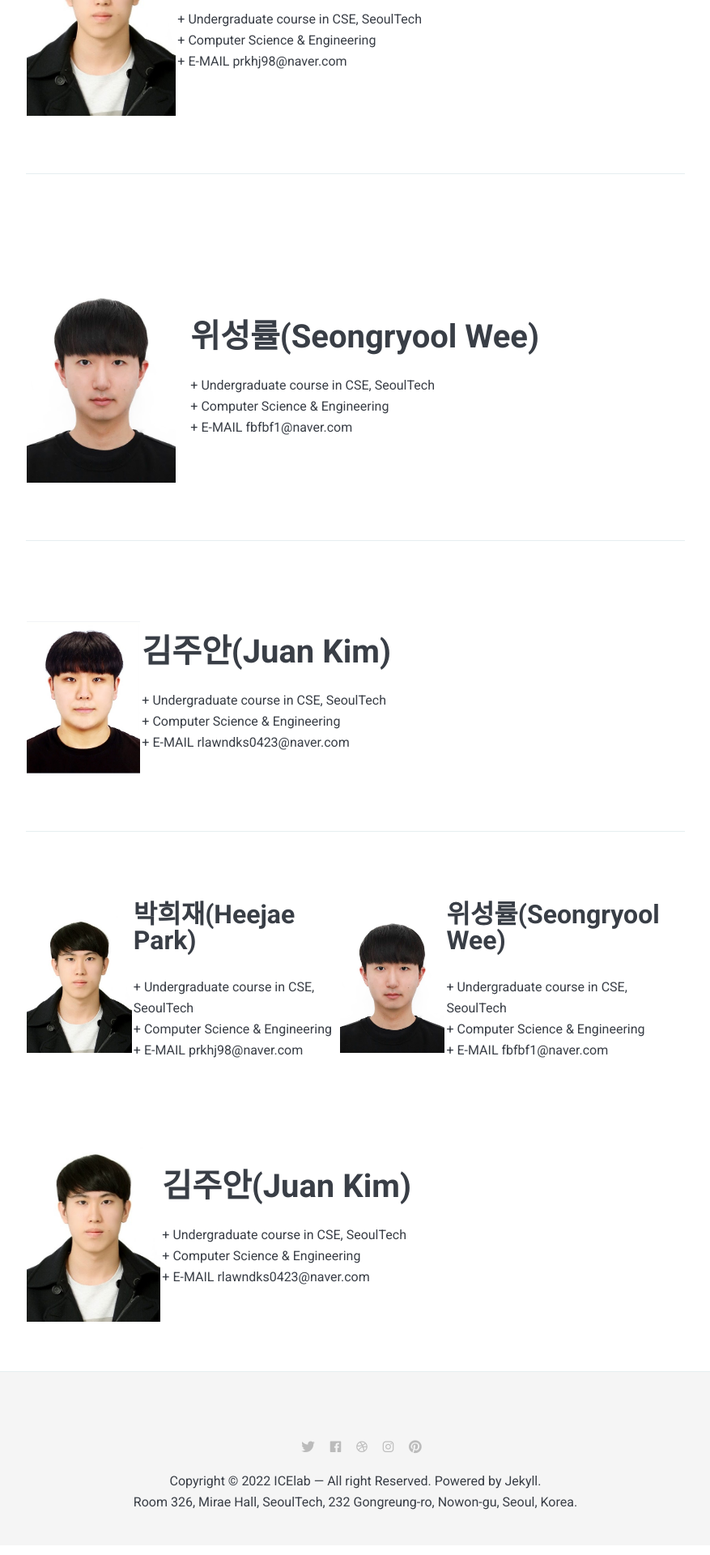
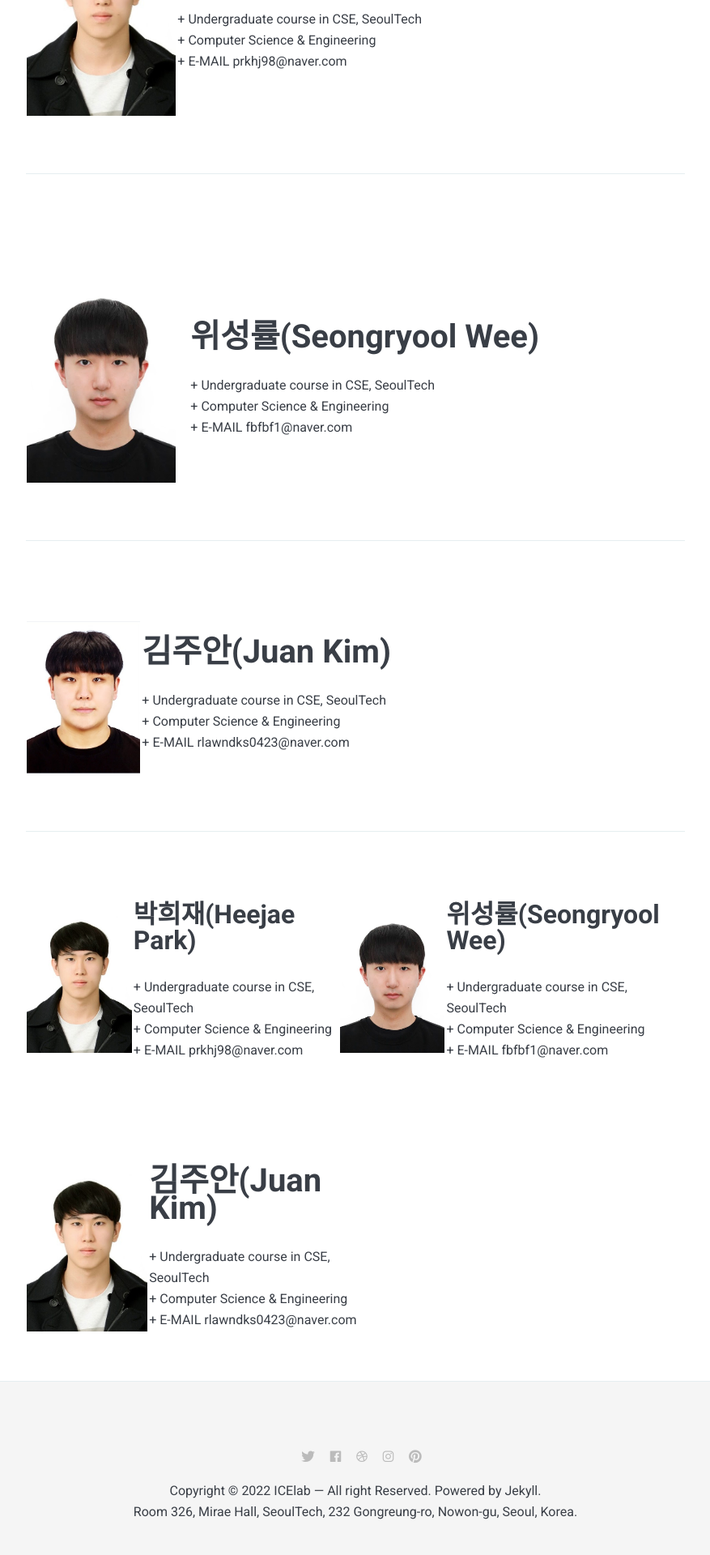
Before and after one commit to icelab-2020/HeeJaeMon123.github.io, a Jekyll site: the page built from _pages/01_members.md, in a window 1280 px wide. Shown: the part 957-2877 px from the top of the page at 81% size, without its empty margins (201-1078 px from the left). Built offline with Jekyll 4.4.1, drawn with Linux system fonts in a browser that asks for light colours; nearby versions of some CDN libraries.

Commit message:
Update 01_members.md

```diff
--- a/_pages/01_members.md
+++ b/_pages/01_members.md
@@ -35,6 +35,6 @@
 |:---|:---|:---|:---|
 | ![iot]({{site.baseurl}}/images/hj.jpg){: width="184" height="248"} | <b><span style="font-size:200%">박희재(Heejae Park)</span></b><br><br> + Undergraduate course in CSE, SeoulTech   <br> + Computer Science & Engineering  <br> + E-MAIL   prkhj98@naver.com | ![iot]({{site.baseurl}}/images/sw.jpg){: width="184"; height="248"} | <b><span style="font-size:200%">위성률(Seongryool Wee)</span></b><br><br> + Undergraduate course in CSE, SeoulTech   <br> + Computer Science & Engineering  <br> + E-MAIL   fbfbf1@naver.com |
 
-|    |   |    |    |
+|    |   |  <img width=200/>  |  <img width=200/>  |
 |:---|:---|:---|:---|
 | ![iot]({{site.baseurl}}/images/hj.jpg){: width="165" height="235"} | <b><span style="font-size:250%">김주안(Juan Kim)</span></b><br><br> + Undergraduate course in CSE, SeoulTech   <br> + Computer Science & Engineering  <br> + E-MAIL   rlawndks0423@naver.com |  |  |
```
